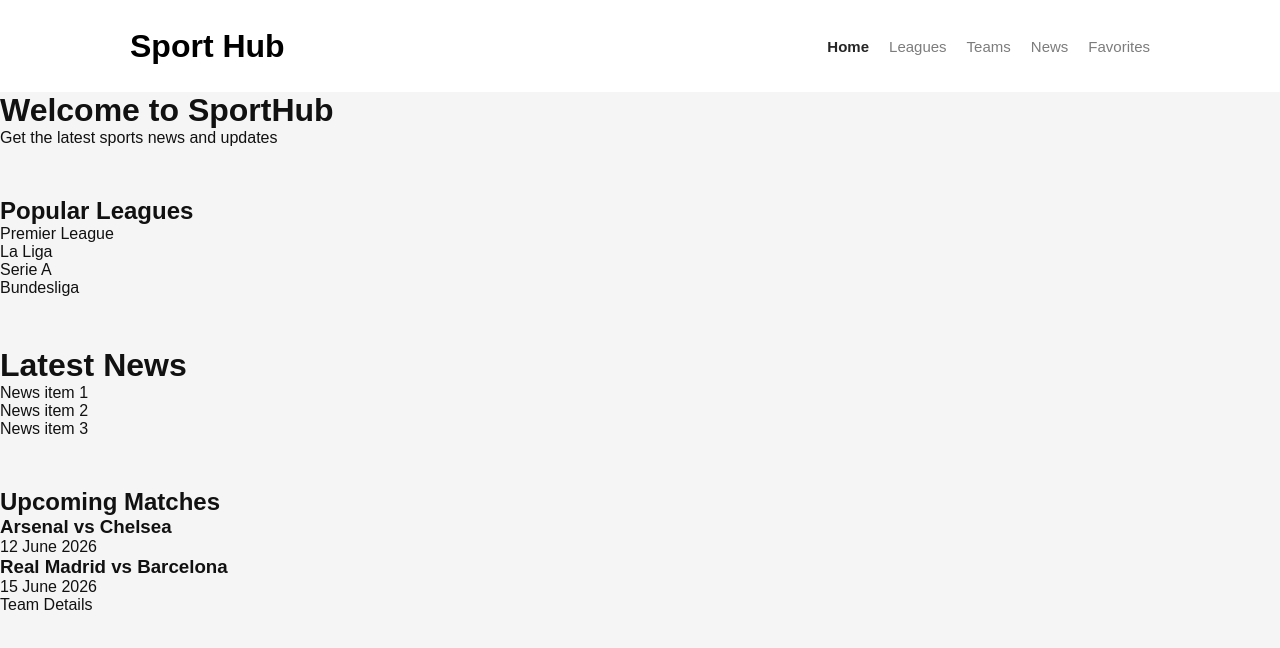
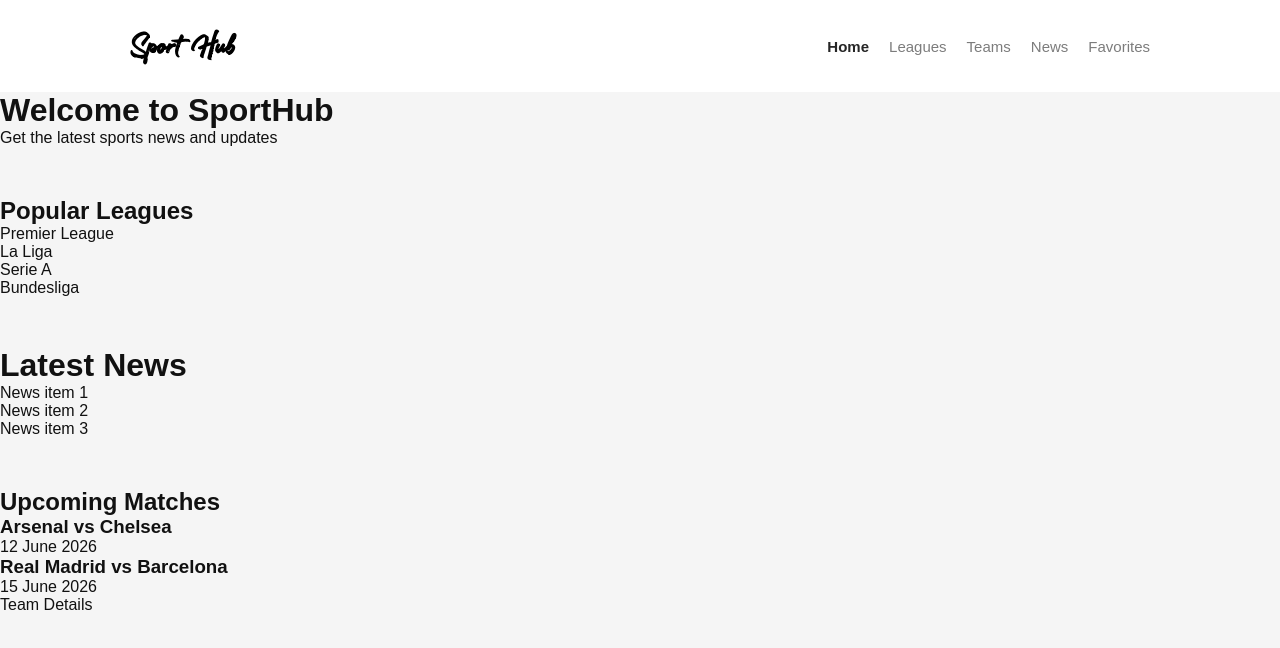
Before and after one commit to halynabondar/SportNews, a Next.js app: page / in a window 1280 px wide. Shown: the top 648 px of the page. Built offline with nearby package versions, Linux system fonts and the light colour scheme.

Commit message:
Add custom font for logo

```diff
--- a/src/app/globals.css
+++ b/src/app/globals.css
@@ -36,3 +36,8 @@ a {
   margin: 0 auto;
   padding: 0 20px;
 }
+
+@font-face {
+  font-family: "Darkline";
+  src: url("/public/fonts/Darkline.ttf") format("truetype");
+}
```
Also changed, not shown: public/fonts/Darkline.ttf (added).
